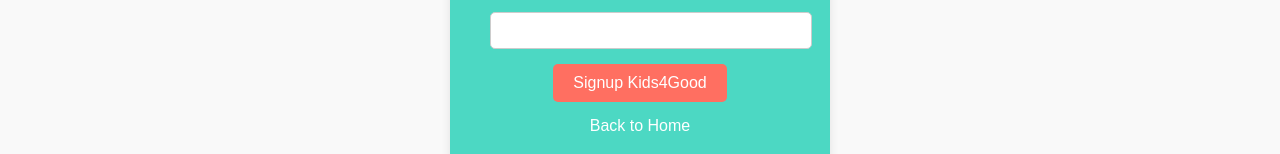
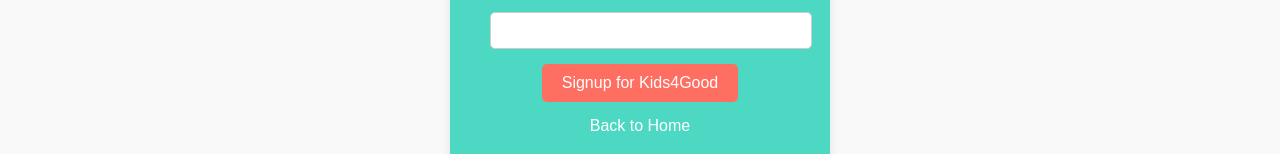
Before and after one commit to noob10293/Youth4Good, a website with bundled scripts: page signup.html in a window 1280 px wide. Shown: the part 531-685 px from the top of the page. Built offline with nearby package versions, Linux system fonts and the light colour scheme.

Commit message:
sync changes

```diff
--- a/signup.html
+++ b/signup.html
@@ -37,7 +37,7 @@
                 <input type="text" id="username" name="username" required>
                 <label for="password">Password:</label>
                 <input type="password" id="password" name="password" required>
-                <button type="submit">Signup Kids4Good</button>
+                <button type="submit">Signup for Kids4Good</button>
             </form>
             <p><a href="index.html">Back to Home</a></p>
         </div>
```
